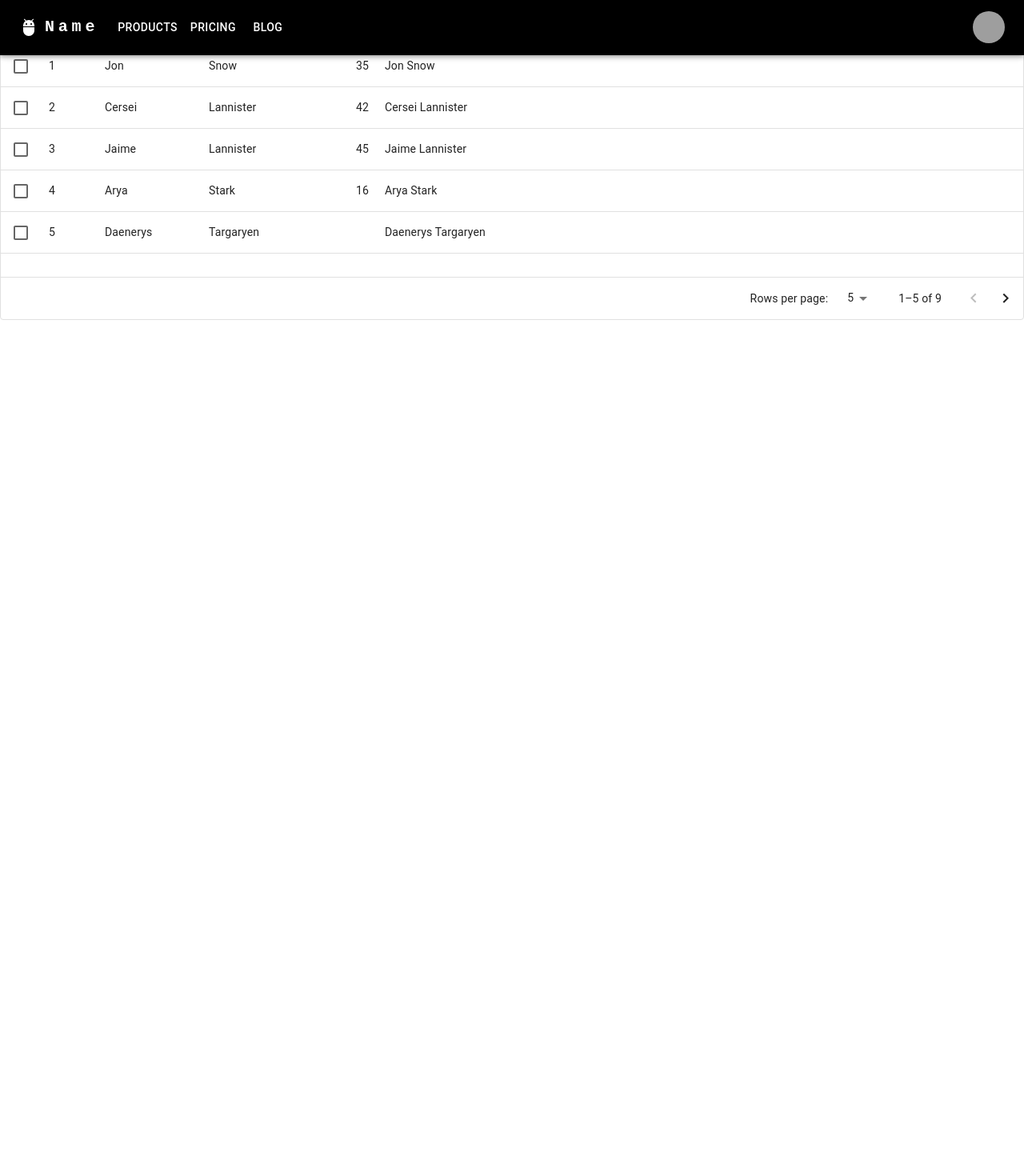
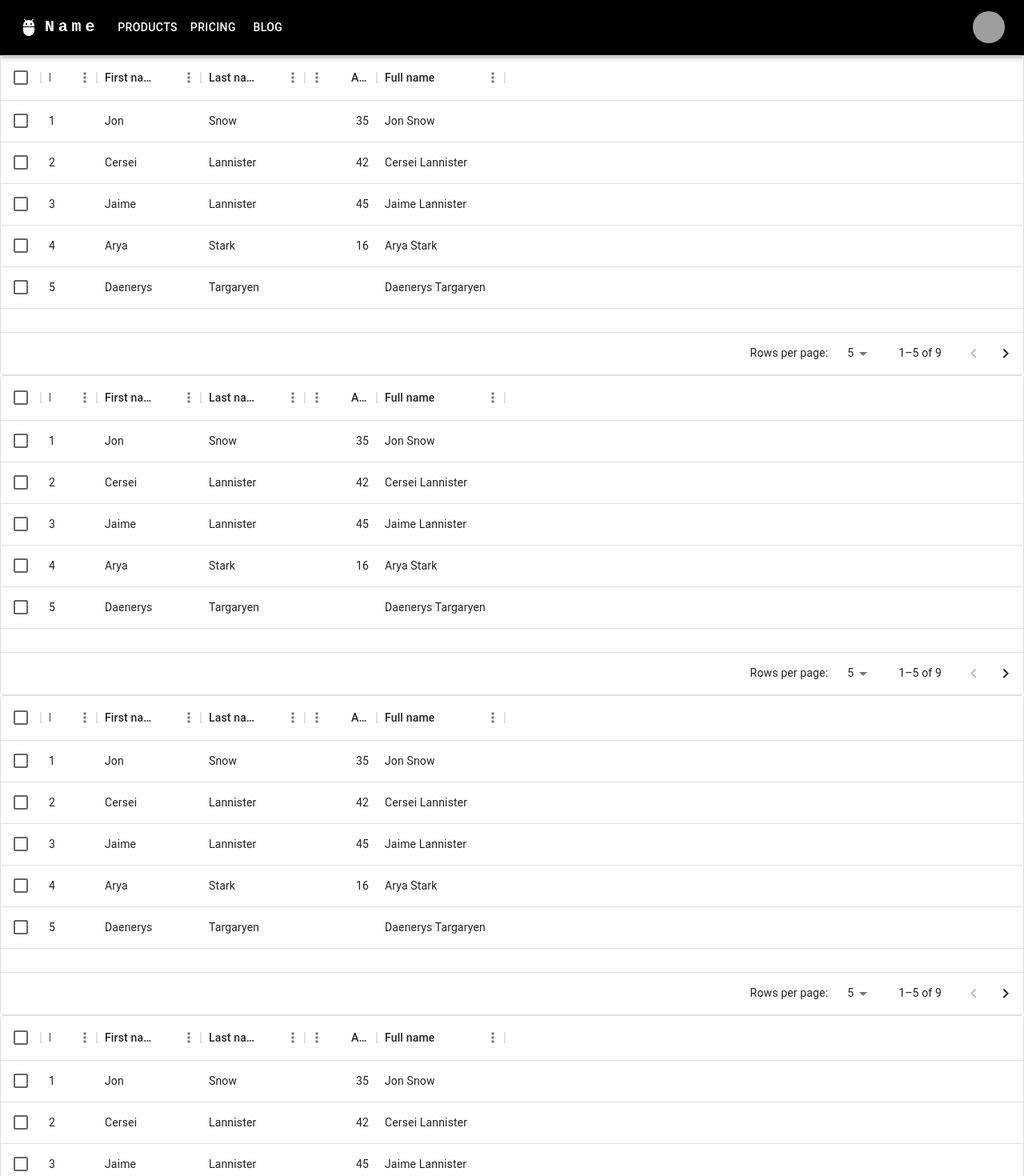
Before and after one commit to HarshChalikwar/Code_Platform, a React (Create React App) app: page / in a window 1280 px wide. Shown: the top 1470 px of the page at 80% size. Before the commit the page ends 800 px from the top, so only its background shows below. Built offline with nearby package versions, Linux system fonts and the light colour scheme; grey boxes are pictures that could not be loaded.

Commit message:
seccond commit

```diff
--- /dev/null
+++ b/src/App.css
@@ -0,0 +1,4 @@
+.data{
+  padding-top: 10000px;
+  margin-top: 1000px;
+}
--- a/src/App.js
+++ b/src/App.js
@@ -1,12 +1,17 @@
 import React from 'react';
 import Navbar from './Components/Navbar';
-import ListGroup from './Components/ListGroup';
-import DataTable from './Components/Alert';
+import DataTable from './Components/DataTable';
 const App = () => {
   return (
       <>
-        <Navbar />
+      <div className='nav'><Navbar/></div>
+
+        <DataTable className = "data"/>
         <DataTable/>
+        <DataTable/>
+        <DataTable/>
+        <DataTable/>
+
       </>
     );
 }
--- a/src/Components/Alert.js
+++ b/src/Components/DataTable.js
@@ -36,7 +36,7 @@ const rows = [
 
 export default function DataTable() {
   return (
-    <div style={{ height: 400, width: '100%' }}>
+    <div style={{ height: 400, width: '100%' }} >
       <DataGrid
         rows={rows}
         columns={columns}
--- a/src/Components/Navbar.js
+++ b/src/Components/Navbar.js
@@ -35,7 +35,7 @@ function Navbar() {
   };
 
   return (
-    <AppBar position="fixed" sx={{ backgroundColor: '#000000'}}>
+    <AppBar position="relative" sx={{ backgroundColor: '#000000'}}>
         <Toolbar >
           <AdbIcon sx={{ display: { xs: 'none', md: 'flex' }, mr: 1 }} />
           <Typography
```
